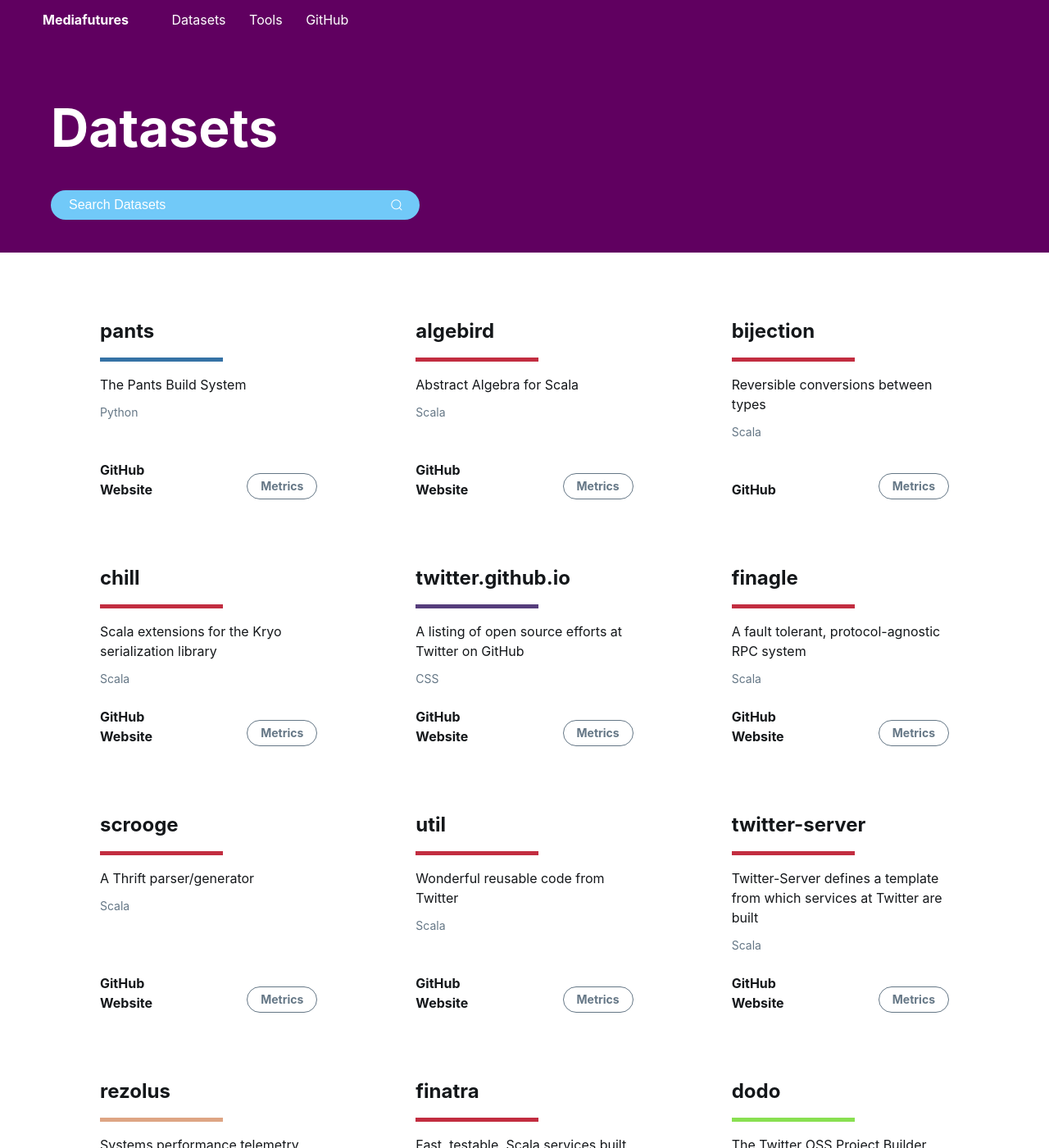
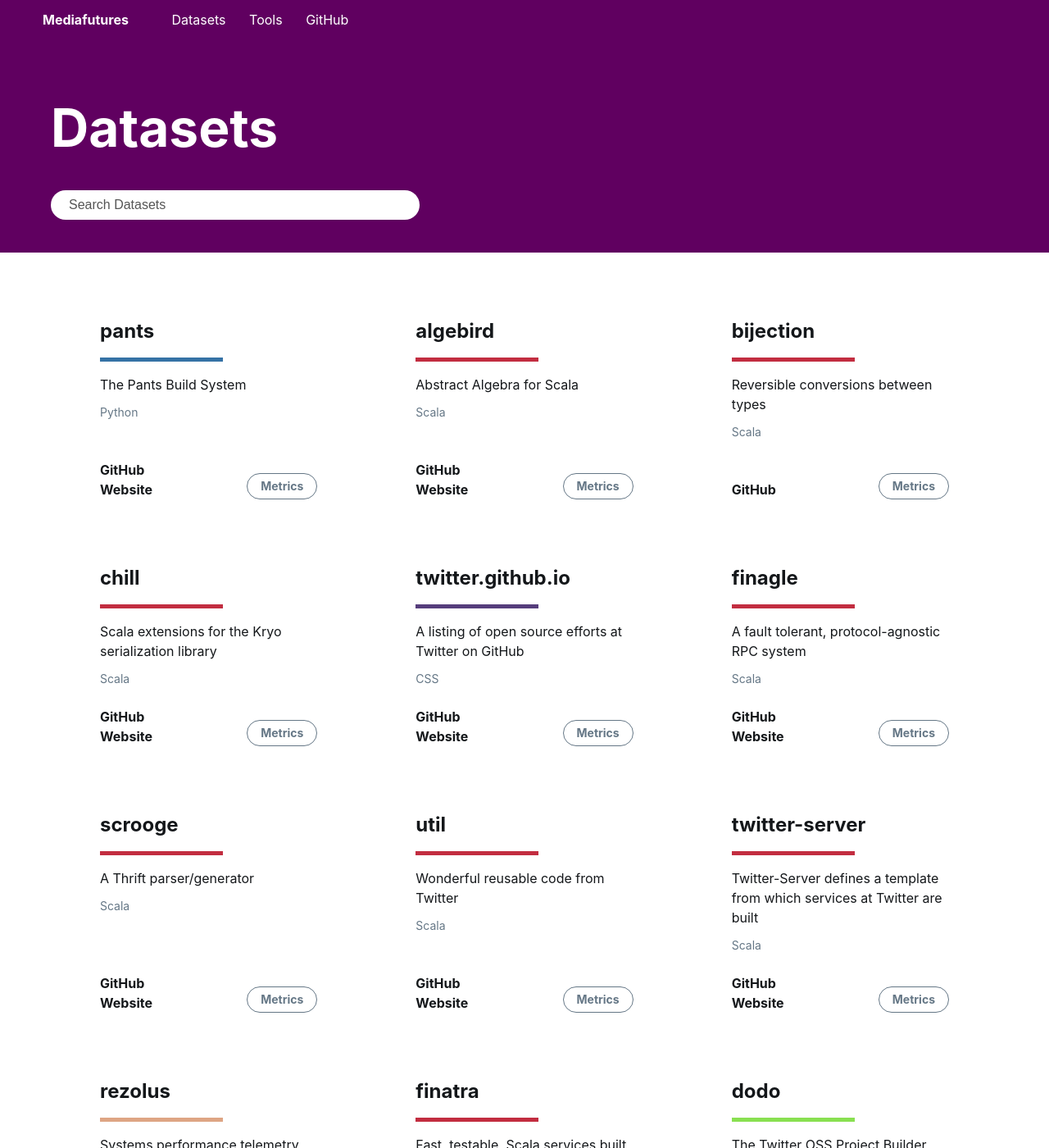
Before and after one commit to twitter/opensource-website, a Jekyll site: the page built from projects.html, in a window 1280 px wide and 1400 px high. Shown: the whole window at 82% size. Built offline with Jekyll 4.4.1, drawn with Linux system fonts in a browser that asks for light colours; some web fonts are replaced; comment, search, counter and statistics services are not loaded.

Commit message:
Update projects.css

```diff
--- a/css/projects.css
+++ b/css/projects.css
@@ -70,11 +70,11 @@
     min-width: 183px;
     line-height: calc(1.8rem - (1px * 2));
     padding: 0 var(--feather-grid-medium);
-	background-color: var(--tw-color-blue-light);
+    background-color: white;
 }
 
 .search-box {
-	color: white;
+    color: black;
     border: 0;
     min-width: 90%;
     line-height: calc(1.8rem - (1px * 2));
@@ -82,7 +82,7 @@
 }
 
 .search-box::placeholder {
-	color: white;
+    color: #555555;
 }
 
 .Icon--search {
```
Lines whose indentation alone changed are shown as unchanged.
